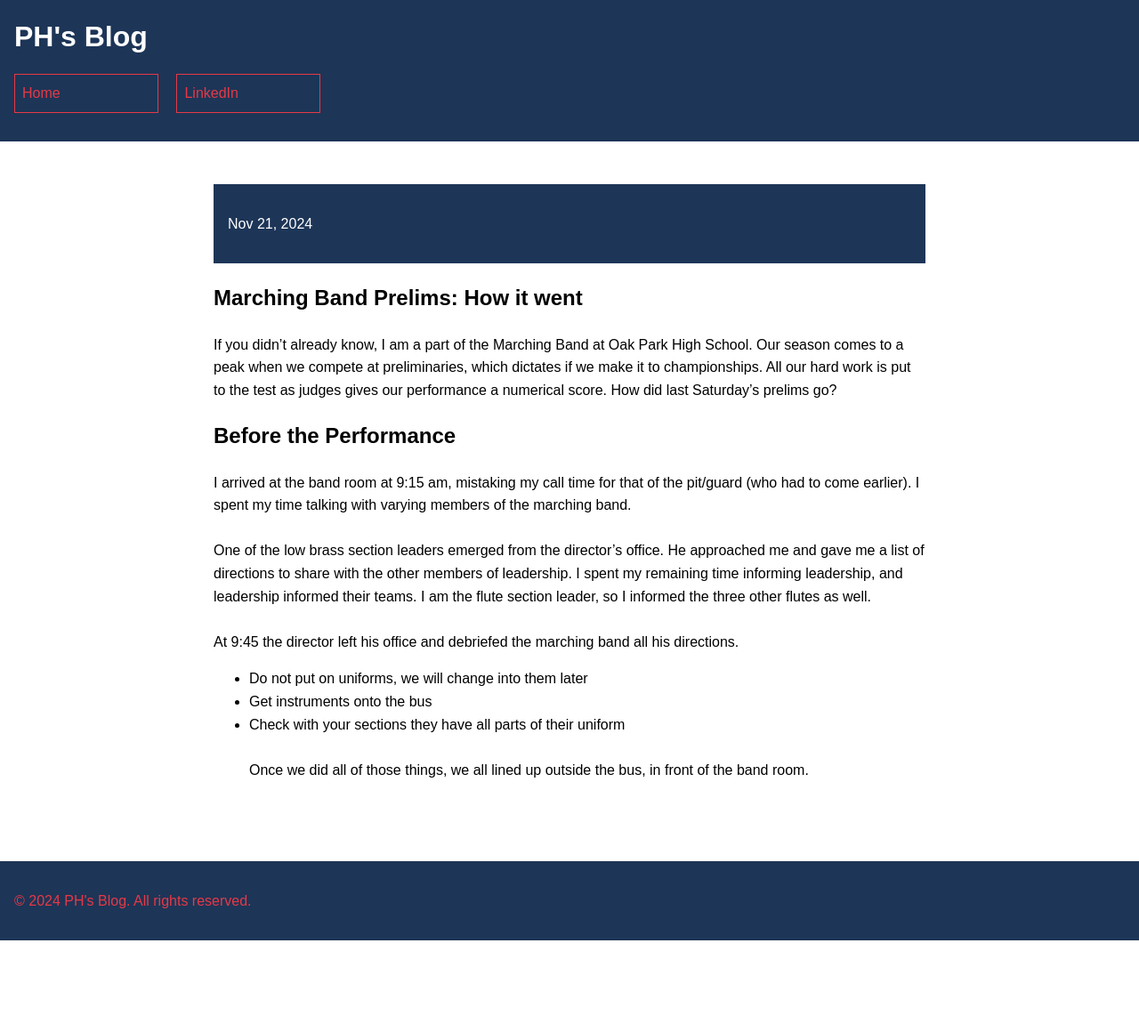
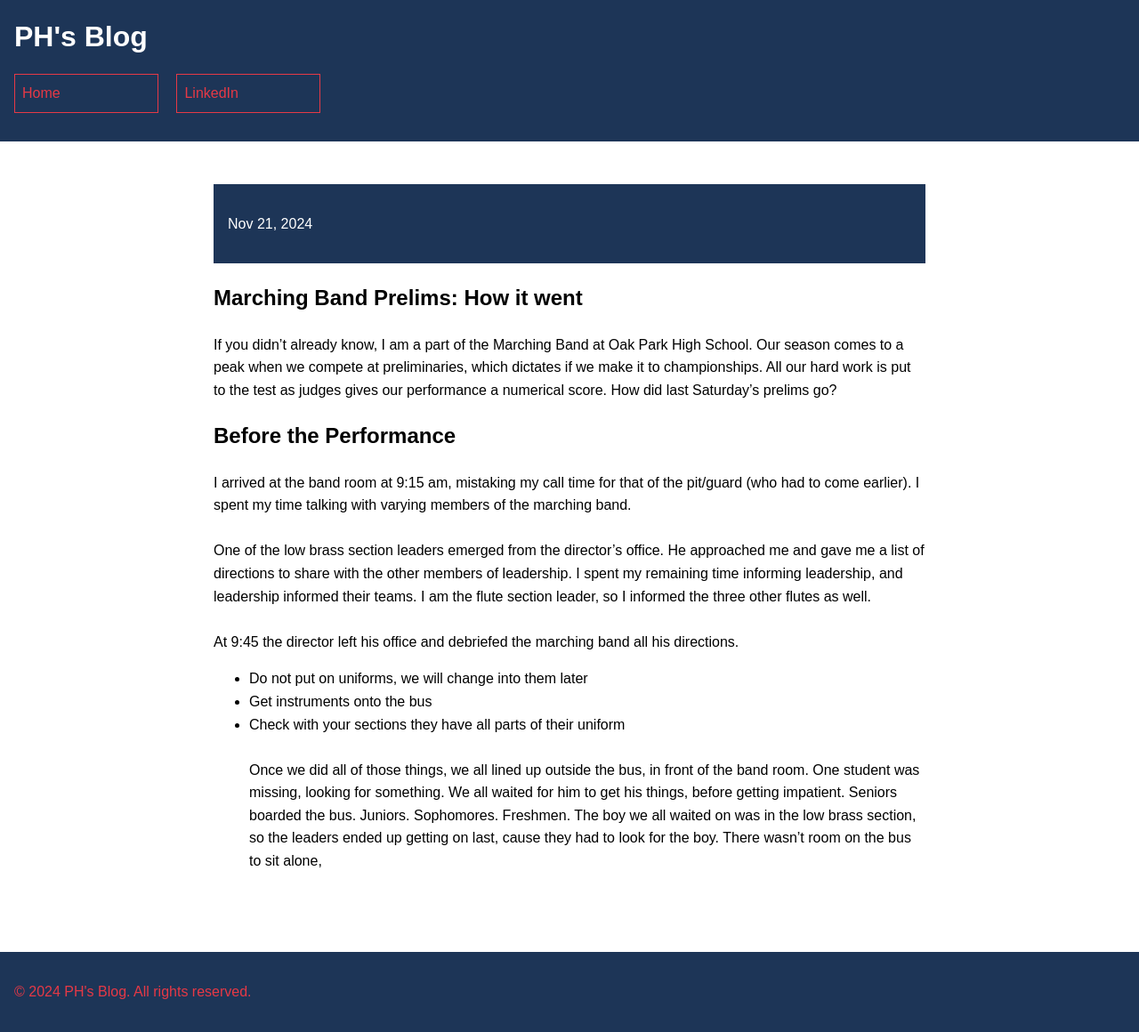
Before and after one commit to CaptainSapphire/PH-s-Blog, a Jekyll site: the page built from _posts/2024-11-21-Prelims.md, in a window 1280 px wide. Shown: the whole page at 89% size. Built offline with Jekyll 4.4.1, drawn with Linux system fonts in a browser that asks for light colours; our own code applies the rules of GitHub Pages for plain Markdown files; before the commit the page ends 1057 px from its top, so only the background shows below that.

Commit message:
Update 2024-11-21-Prelims.md

```diff
--- a/_posts/2024-11-21-Prelims.md
+++ b/_posts/2024-11-21-Prelims.md
@@ -11,4 +11,4 @@
 - Get instruments onto the bus
 - Check with your sections they have all parts of their uniform
 <br><br>
-Once we did all of those things, we all lined up outside the bus, in front of the band room.
+Once we did all of those things, we all lined up outside the bus, in front of the band room. One student was missing, looking for something. We all waited for him to get his things, before getting impatient. Seniors boarded the bus. Juniors. Sophomores. Freshmen. The boy we all waited on was in the low brass section, so the leaders ended up getting on last, cause they had to look for the boy. There wasn't room on the bus to sit alone,
```
